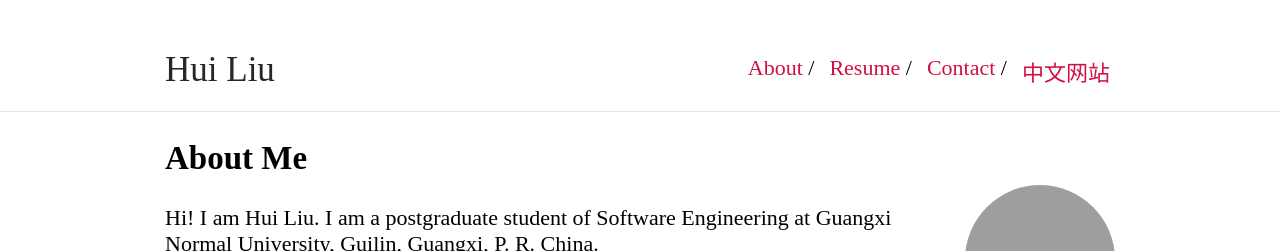
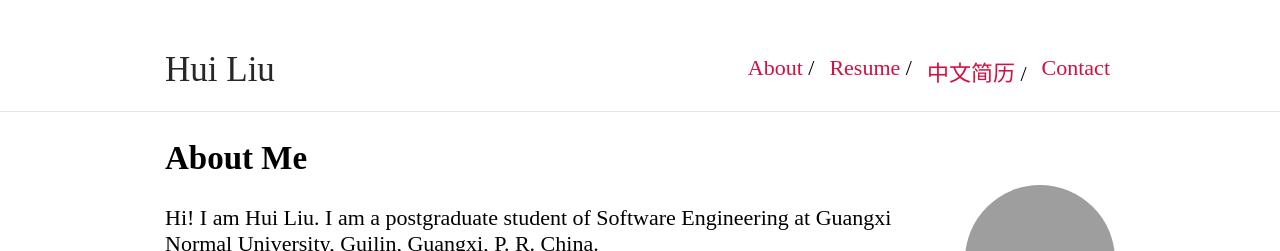
Before and after one commit to aloeordown/huiliu, a Jekyll site: the page built from index.md, in a window 1280 px wide. Shown: the top 251 px of the page. Built offline with Jekyll 4.4.1, drawn with Linux system fonts in a browser that asks for light colours; our own code applies the rules of GitHub Pages for plain Markdown files; grey boxes are pictures that could not be loaded.

Commit message:
Update _config.yml

```diff
--- a/_config.yml
+++ b/_config.yml
@@ -20,7 +20,7 @@ nav:
    link: "/huiliu/"
  - name: "Resume"
    link: "HuiLiu.pdf"
+ - name: "中文简历"
+   link: "HuiLiuChineseVer.pdf"
  - name: "Contact"
    link: "contact"
- - name: "中文网站"
-   link: "Chinesepp"
```
